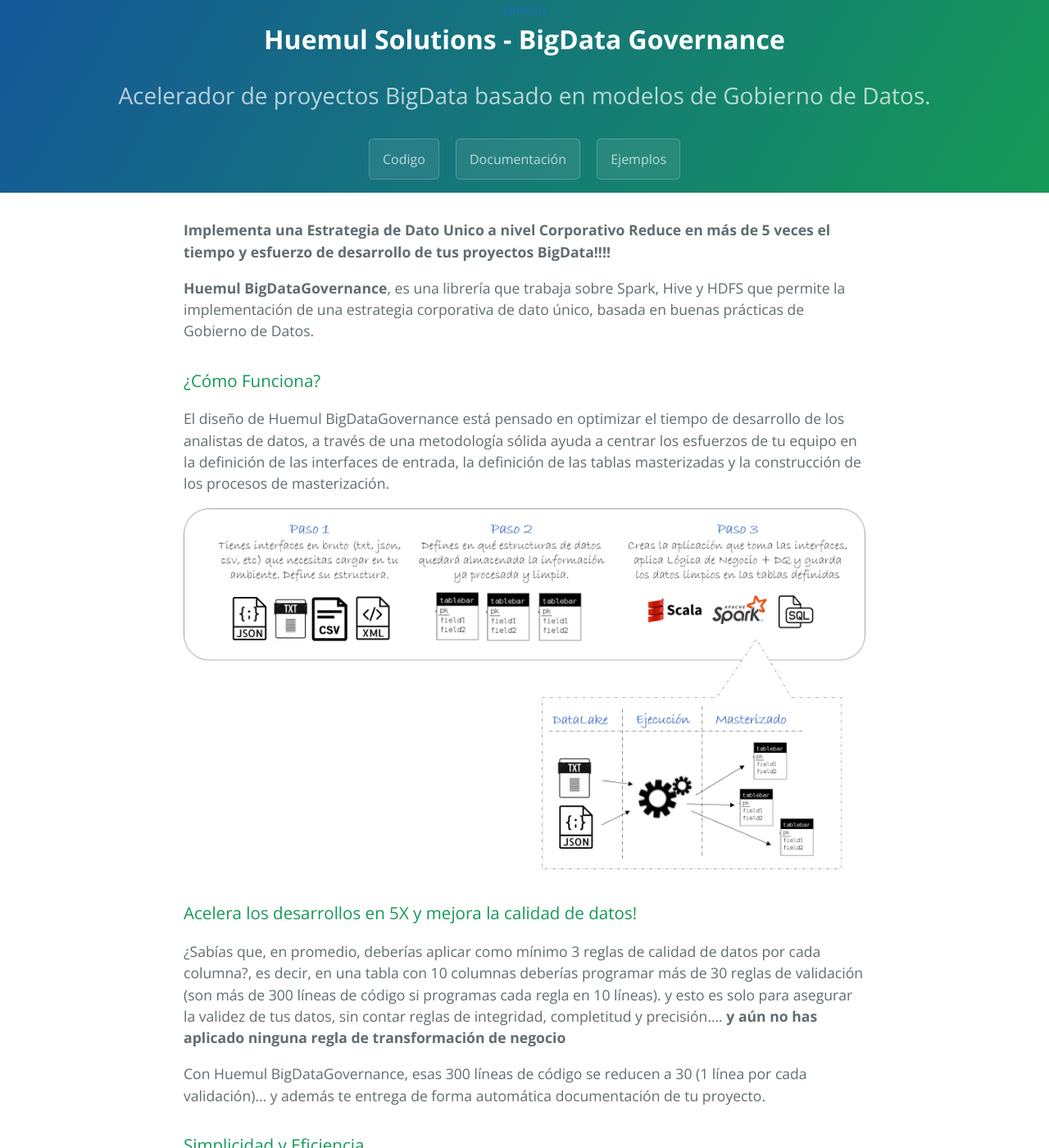
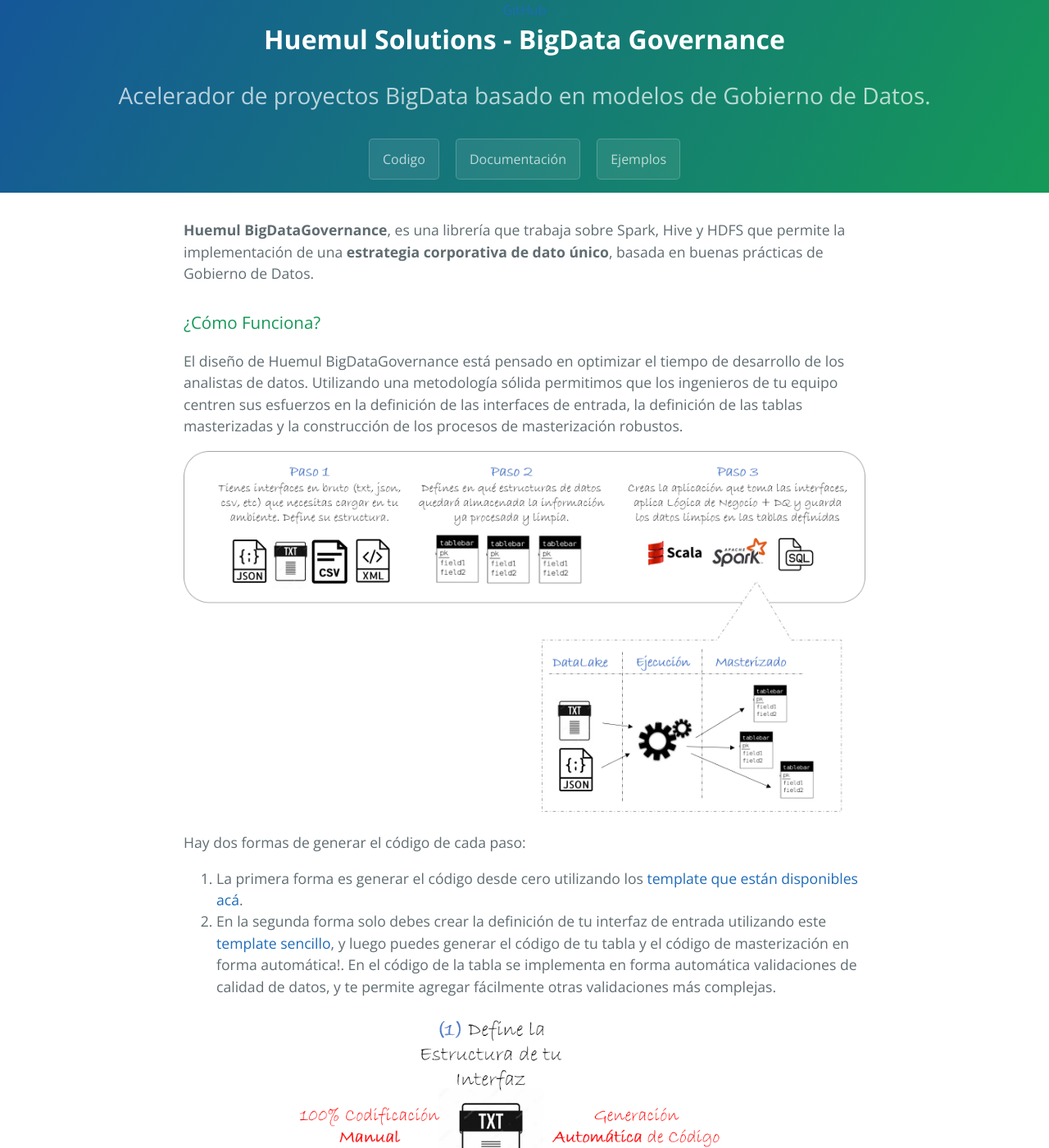
Before and after one commit to HuemulSolutions/HuemulSolutions.github.io, a Jekyll site: the page built from index.md, in a window 1280 px wide and 1400 px high. Shown: the whole window at 82% size. Built offline with Jekyll 4.4.1, drawn with Linux system fonts in a browser that asks for light colours.

Commit message:
Update index.md

```diff
--- a/index.md
+++ b/index.md
@@ -1,16 +1,19 @@
 ---
 layout: default
 ---
-**Implementa una Estrategia de Dato Unico a nivel Corporativo**
-**Reduce en más de 5 veces el tiempo y esfuerzo de desarrollo de tus proyectos BigData!!!!**
-
-**Huemul BigDataGovernance**, es una librería que trabaja sobre Spark, Hive y HDFS que permite la implementación de una estrategia corporativa de dato único, basada en buenas prácticas de Gobierno de Datos.
+**Huemul BigDataGovernance**, es una librería que trabaja sobre Spark, Hive y HDFS que permite la implementación de una **estrategia corporativa de dato único**, basada en buenas prácticas de Gobierno de Datos.
 
 ### ¿Cómo Funciona?
-El diseño de Huemul BigDataGovernance está pensado en optimizar el tiempo de desarrollo de los analistas de datos, a través de una metodología sólida ayuda a centrar los esfuerzos de tu equipo en la definición de las interfaces de entrada, la definición de las tablas masterizadas y la construcción de los procesos de masterización.
+El diseño de Huemul BigDataGovernance está pensado en optimizar el tiempo de desarrollo de los analistas de datos. Utilizando una metodología sólida permitimos que los ingenieros de tu equipo centren sus esfuerzos en la definición de las interfaces de entrada, la definición de las tablas masterizadas y la construcción de los procesos de masterización robustos.
 
 ![Branching](huemul_pasos.png)
 
+Hay dos formas de generar el código de cada paso:
+
+1.  La primera forma es generar el código desde cero utilizando los [template que están disponibles acá](template_codigo).
+2.  En la segunda forma solo debes crear la definición de tu interfaz de entrada utilizando este [template sencillo](template_codigo), y luego puedes generar el código de tu tabla y el código de masterización en forma automática!. En el código de la tabla se implementa en forma automática validaciones de calidad de datos, y te permite agregar fácilmente otras validaciones más complejas.
+
+![Branching](huemul_flujo_genera_codigo.png)
 
 ### Acelera los desarrollos en 5X y mejora la calidad de datos!
 ¿Sabías que, en promedio, deberías aplicar como mínimo 3 reglas de calidad de datos por cada columna?, es decir, en una tabla con 10 columnas deberías programar más de 30 reglas de validación (son más de 300 líneas de código si programas cada regla en 10 líneas). y esto es solo para asegurar la validez de tus datos, sin contar reglas de integridad, completitud y precisión.... **y aún no has aplicado ninguna regla de transformación de negocio**
```
